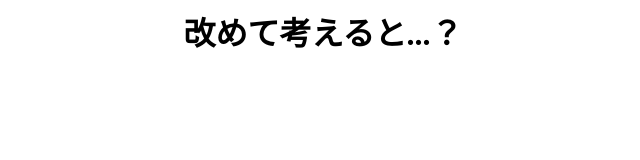
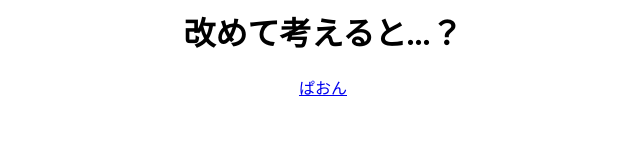
Before and after one commit to gosentyouenhosii/Asenameko, a plain HTML site: page index.html in a window 1280 px wide. Shown: the full height of the page, 317-957 px from the left. Drawn offline with Linux system fonts and the light colour scheme.

Commit message:
Update index.html

```diff
--- a/index.html
+++ b/index.html
@@ -2,4 +2,7 @@
   <link rel="shortcut icon" href="./favicon.png">
   <title>^-^</title>
 </head>
-<center><h1>改めて考えると...？</h1></center>
+<center>
+  <h1>改めて考えると...？</h1>
+  <a href="paon.dev/wordpress/">ぱおん</a>
+</center>
```
